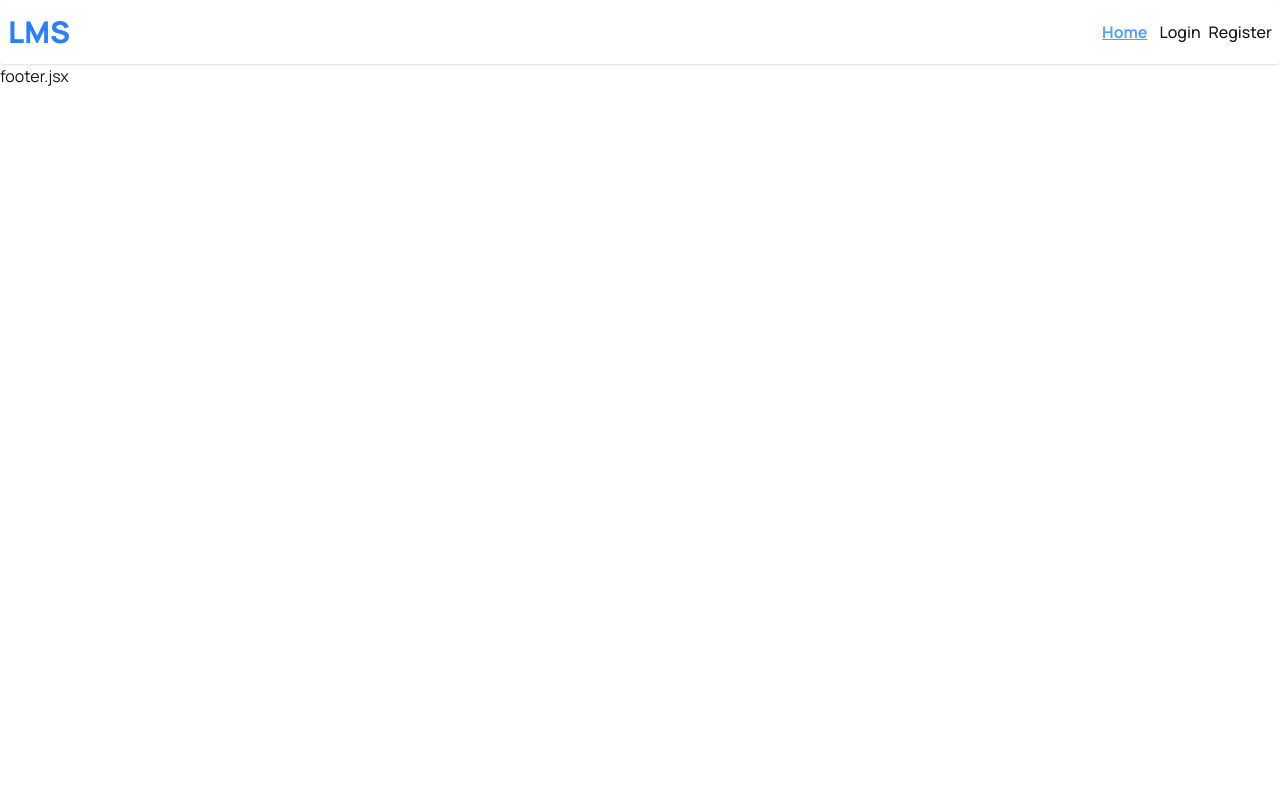
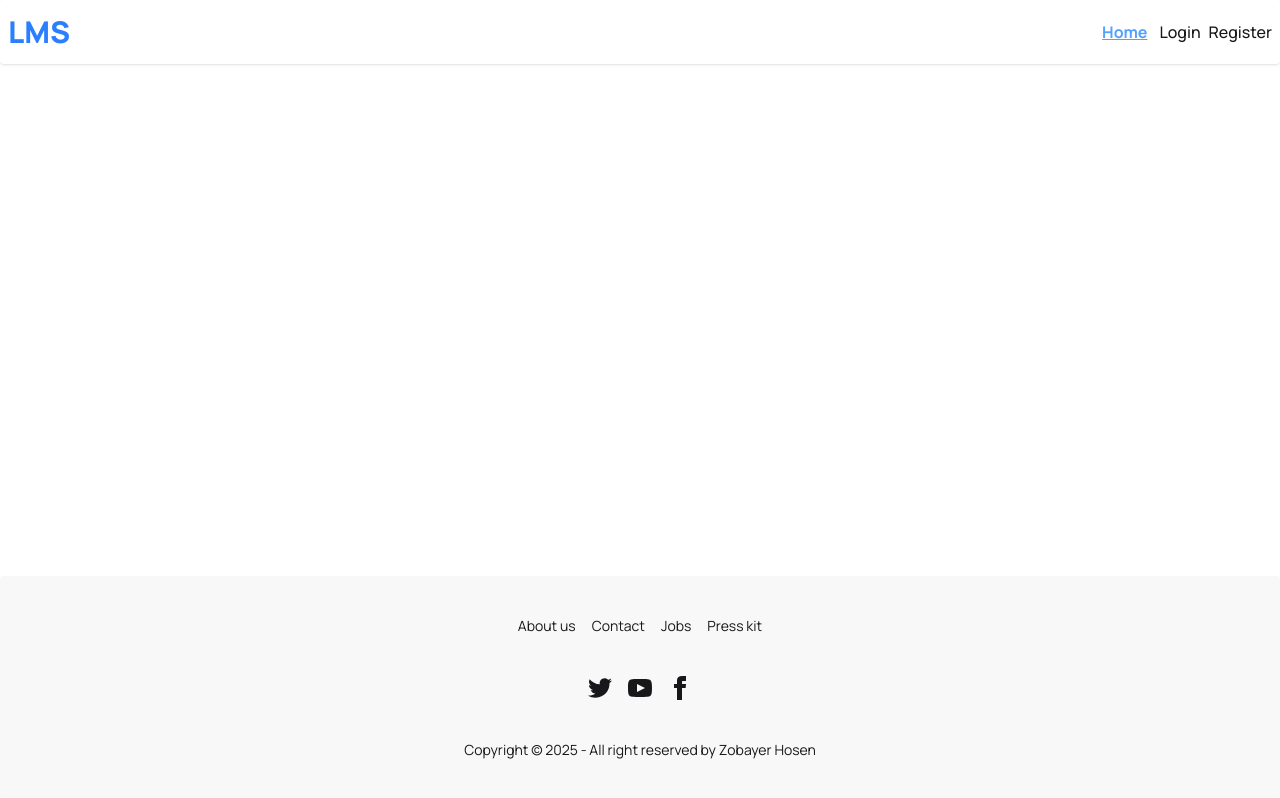
Before and after one commit to zobayerhb/library-management-c, a React (Vite) app: page / in a window 1280 px wide. Built offline with nearby package versions, Linux system fonts and the light colour scheme; no server answers.

Commit message:
user register & profile update

```diff
--- a/package.json
+++ b/package.json
@@ -15,6 +15,7 @@
     "lottie-react": "^2.4.1",
     "react": "^18.3.1",
     "react-dom": "^18.3.1",
+    "react-hot-toast": "^2.5.1",
     "react-icons": "^5.4.0",
     "react-router": "^7.1.5",
     "tailwindcss": "^4.0.3"
--- a/src/components/Footer.jsx
+++ b/src/components/Footer.jsx
@@ -1,10 +1,57 @@
-
 const Footer = () => {
-    return (
-        <div>
-            footer.jsx
+  return (
+    <footer className="footer sm:footer-horizontal footer-center bg-base-200 text-base-content rounded p-10">
+      <nav className="grid grid-flow-col gap-4">
+        <a className="link link-hover">About us</a>
+        <a className="link link-hover">Contact</a>
+        <a className="link link-hover">Jobs</a>
+        <a className="link link-hover">Press kit</a>
+      </nav>
+      <nav>
+        <div className="grid grid-flow-col gap-4">
+          <a>
+            <svg
+              xmlns="http://www.w3.org/2000/svg"
+              width="24"
+              height="24"
+              viewBox="0 0 24 24"
+              className="fill-current"
+            >
+              <path d="M24 4.557c-.883.392-1.832.656-2.828.775 1.017-.609 1.798-1.574 2.165-2.724-.951.564-2.005.974-3.127 1.195-.897-.957-2.178-1.555-3.594-1.555-3.179 0-5.515 2.966-4.797 6.045-4.091-.205-7.719-2.165-10.148-5.144-1.29 2.213-.669 5.108 1.523 6.574-.806-.026-1.566-.247-2.229-.616-.054 2.281 1.581 4.415 3.949 4.89-.693.188-1.452.232-2.224.084.626 1.956 2.444 3.379 4.6 3.419-2.07 1.623-4.678 2.348-7.29 2.04 2.179 1.397 4.768 2.212 7.548 2.212 9.142 0 14.307-7.721 13.995-14.646.962-.695 1.797-1.562 2.457-2.549z"></path>
+            </svg>
+          </a>
+          <a>
+            <svg
+              xmlns="http://www.w3.org/2000/svg"
+              width="24"
+              height="24"
+              viewBox="0 0 24 24"
+              className="fill-current"
+            >
+              <path d="M19.615 3.184c-3.604-.246-11.631-.245-15.23 0-3.897.266-4.356 2.62-4.385 8.816.029 6.185.484 8.549 4.385 8.816 3.6.245 11.626.246 15.23 0 3.897-.266 4.356-2.62 4.385-8.816-.029-6.185-.484-8.549-4.385-8.816zm-10.615 12.816v-8l8 3.993-8 4.007z"></path>
+            </svg>
+          </a>
+          <a>
+            <svg
+              xmlns="http://www.w3.org/2000/svg"
+              width="24"
+              height="24"
+              viewBox="0 0 24 24"
+              className="fill-current"
+            >
+              <path d="M9 8h-3v4h3v12h5v-12h3.642l.358-4h-4v-1.667c0-.955.192-1.333 1.115-1.333h2.885v-5h-3.808c-3.596 0-5.192 1.583-5.192 4.615v3.385z"></path>
+            </svg>
+          </a>
         </div>
-    );
+      </nav>
+      <aside>
+        <p>
+          Copyright © {new Date().getFullYear()} - All right reserved by Zobayer
+          Hosen
+        </p>
+      </aside>
+    </footer>
+  );
 };
 
 export default Footer;
--- a/src/layouts/MainLayout.jsx
+++ b/src/layouts/MainLayout.jsx
@@ -8,7 +8,7 @@
       {/* navbar */}
       <Navbar />
       {/* outlet */}
-      <div>
+      <div className="min-h-[calc(100vh-288px)]">
         <Outlet />
       </div>
       {/* footer */}
--- a/src/main.jsx
+++ b/src/main.jsx
@@ -4,11 +4,13 @@
 import { RouterProvider } from "react-router";
 import router from "./router/Routes";
 import AuthProvider from "./providers/AuthProvider";
+import { Toaster } from "react-hot-toast";
 
 createRoot(document.getElementById("root")).render(
   <StrictMode>
     <AuthProvider>
       <RouterProvider router={router}></RouterProvider>
+      <Toaster position="top-right" reverseOrder={false} />
     </AuthProvider>
   </StrictMode>
 );
--- a/src/pages/Authentication/Register.jsx
+++ b/src/pages/Authentication/Register.jsx
@@ -1,13 +1,15 @@
 import { useContext } from "react";
 import { AuthContext } from "../../providers/AuthProvider";
-import { Link } from "react-router";
+import { Link, useNavigate } from "react-router";
 import { FcGoogle } from "react-icons/fc";
 import Lottie from "lottie-react";
 import loginLottieAnimation from "../../assets/login-lottie.json";
 import Navbar from "../../components/Navbar";
+import toast from "react-hot-toast";
 
 const Register = () => {
-  const { createUser } = useContext(AuthContext);
+  const { createUser, updateUserProfile, setUser } = useContext(AuthContext);
+  const navigate = useNavigate();
 
   const handleRegisterUser = async (e) => {
     e.preventDefault();
@@ -21,9 +23,12 @@
 
     try {
       const result = await createUser(email, password);
-      console.log(result);
+      await updateUserProfile(name, photo);
+      toast.success("Register Successfull");
+      setUser({ ...result.user, photoURL: photo, displayName: name });
+      navigate("/");
     } catch (error) {
-      console.log(error.message);
+      toast.error(error.code);
     }
   };
 
--- a/src/providers/AuthProvider.jsx
+++ b/src/providers/AuthProvider.jsx
@@ -67,6 +67,7 @@
   const authInfo = {
     user,
     loading,
+    setUser,
     createUser,
     signIn,
     signInWithGoogle,
```
Also changed, not shown: src/pages/Home/Home.jsx (line endings or trailing spaces), 1 other file (tests, documents, lock files or other folders).
